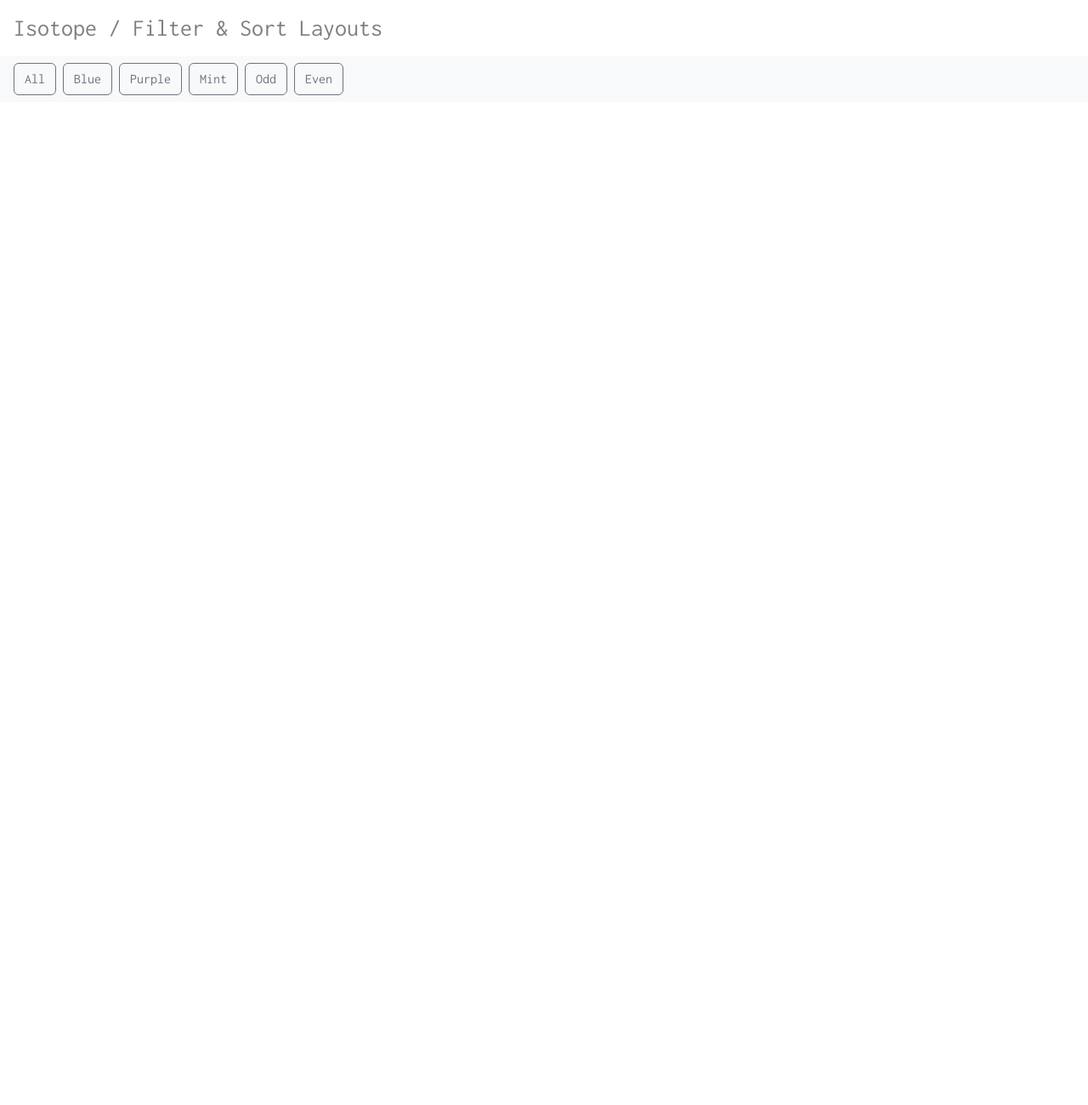
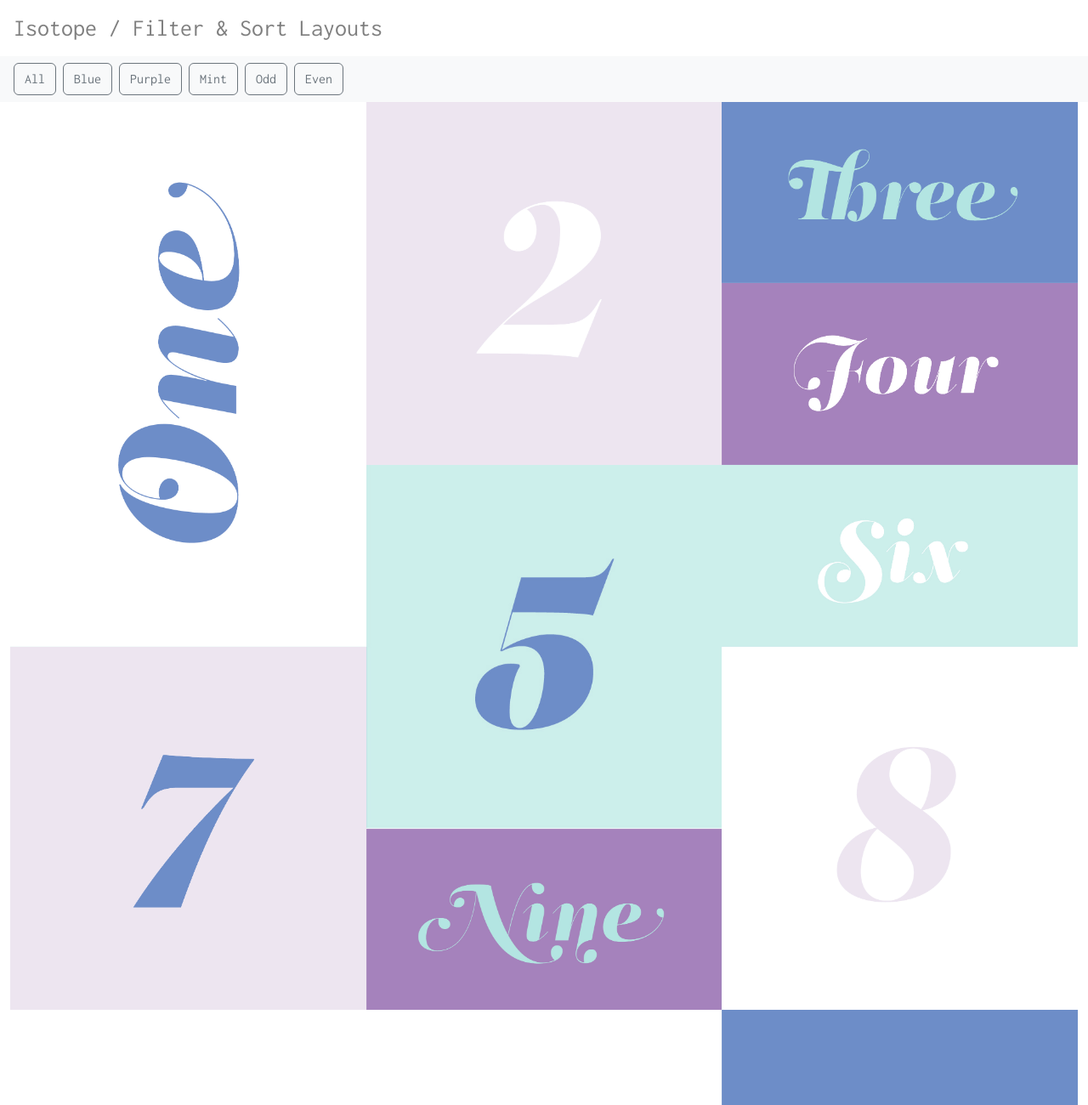
Before and after one commit to Karo757/masonry, a plain HTML site: page index.html in a window 1280 px wide. Shown: the top 1300 px of the page at 85% size. Before the commit the page ends 800 px from the top, so only its background shows below. Drawn offline with nearby package versions, Linux system fonts and the light colour scheme; the site is published under a folder, as on GitHub Pages, so addresses that start at the root find nothing.

Commit message:
new version

```diff
--- a/index.html
+++ b/index.html
@@ -70,43 +70,43 @@
         <div class="row g-0" data-masonry='{"percentPosition": true }'>
 
             <div class="col-sm-6 col-lg-4">
-                <img class="img-fluid" src="/material/1.jpg" alt="">
+                <img class="img-fluid" src="material/1.jpg" alt="">
             </div>
 
             <div class="col-sm-6 col-lg-4">
-                <img class="img-fluid" src="/material/2.jpg" alt="">
+                <img class="img-fluid" src="material/2.jpg" alt="">
             </div>
 
             <div class="col-sm-6 col-lg-4">
-                <img class="img-fluid" src="/material/3.jpg" alt="">
+                <img class="img-fluid" src="material/3.jpg" alt="">
             </div>
 
             <div class="col-sm-6 col-lg-4">
-                <img class="img-fluid" src="/material/4.jpg" alt="">
+                <img class="img-fluid" src="material/4.jpg" alt="">
             </div>
 
             <div class="col-sm-6 col-lg-4">
-                <img class="img-fluid" src="/material/5.jpg" alt="">
+                <img class="img-fluid" src="material/5.jpg" alt="">
             </div>
 
             <div class="col-sm-6 col-lg-4">
-                <img class="img-fluid" src="/material/6.jpg" alt="">
+                <img class="img-fluid" src="material/6.jpg" alt="">
             </div>
 
             <div class="col-sm-6 col-lg-4">
-                <img class="img-fluid" src="/material/7.jpg" alt="">
+                <img class="img-fluid" src="material/7.jpg" alt="">
             </div>
 
             <div class="col-sm-6 col-lg-4">
-                <img class="img-fluid" src="/material/8.jpg" alt="">
+                <img class="img-fluid" src="material/8.jpg" alt="">
             </div>
 
             <div class="col-sm-6 col-lg-4">
-                <img class="img-fluid" src="/material/9.jpg" alt="">
+                <img class="img-fluid" src="material/9.jpg" alt="">
             </div>
 
             <div class="col-sm-6 col-lg-4">
-                <img class="img-fluid" src="/material/10.jpg" alt="">
+                <img class="img-fluid" src="material/10.jpg" alt="">
             </div>
 
 
```
